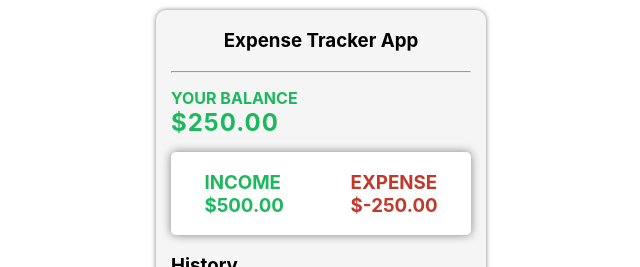
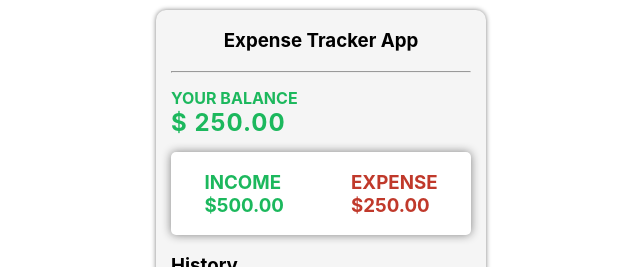
Before and after one commit to UsmanAhmad-786/expense_tracker_app-Project1-, a React (Create React App) app: page / in a window 1280 px wide. Shown: the top 267 px of the page, without its empty margins (319-959 px from the left). Built offline with nearby package versions, Linux system fonts and the light colour scheme.

Commit message:
change income and expense methods

```diff
--- a/src/Balance.js
+++ b/src/Balance.js
@@ -4,7 +4,12 @@ import TransContext from './TransContext'
 const Balance = () => {
 
     const {transactions} = React.useContext(TransContext);
+    const balance= transactions.map(transaction=>transaction.amount)
+    .reduce((acc, item) => (acc += item), 0).toFixed(2);
 
+
+   /*
+   This another method for doing this same for balance
     const getIncome = () => {
 
         let income=0;
@@ -26,10 +31,10 @@ const Balance = () => {
 
         return Expense;
 
-    }
+    } */
 
     return (<div className="balanc">
-        <h4 className="blncolor">YOUR BALANCE</h4><h2 className="blncolor"> ${(getIncome()+getExpense()).toFixed(2)}</h2>
+        <h4 className="blncolor">YOUR BALANCE</h4><h2 className="blncolor"> $ {/* {(getIncome()+getExpense()).toFixed(2)} */ balance}</h2>
     </div>
     );
 }
--- a/src/Incomexpense.js
+++ b/src/Incomexpense.js
@@ -4,7 +4,9 @@ import TransContext from './TransContext'
 const Incomexpense = () => {
     const {transactions} = React.useContext(TransContext);
     console.log(transactions);
-
+    const transactionAmounts = transactions.map(transaction=>transaction.amount);
+   /*
+    This is another method for doing this but this is lengthy Solution
     const getIncome = () => {
 
         let income=0;
@@ -26,12 +28,21 @@ const Incomexpense = () => {
 
         return Expense;
 
-    }
+    } */
+    const income = transactionAmounts
+    .filter(transaction => transaction > 0)
+    .reduce((acc, transaction) => (acc += transaction), 0)
+    .toFixed(2);
+
+const expense = Math.abs(transactionAmounts
+    .filter(transaction => transaction < 0)
+    .reduce((acc, transaction) => (acc += transaction), 0)
+    ).toFixed(2);
 
     return (
         <div className="incomexpense">
-          <h3 className="incomecolor">  INCOME<br/> ${ getIncome().toFixed(2)} </h3>
-           <h3 className="expensecolor"> EXPENSE<br/> ${getExpense().toFixed(2)}</h3>
+          <h3 className="incomecolor">  INCOME<br/> ${income} </h3>
+           <h3 className="expensecolor"> EXPENSE<br/> ${expense}</h3>
         </div>
     );
 
```
Also changed, not shown: 2 other files (tests, documents, lock files or other folders).
